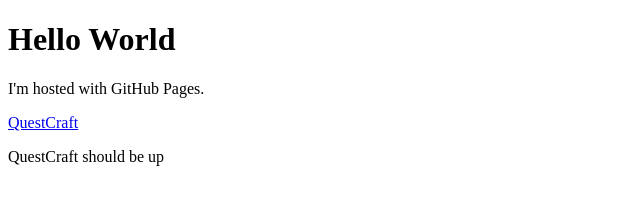
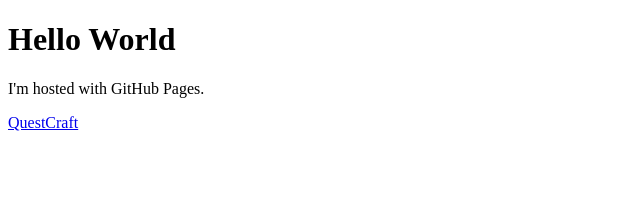
Before and after one commit to natereinert/natereinert.github.io, a plain HTML site: page index.html in a window 1280 px wide. Shown: the whole page, without its empty margins (0-640 px from the left). Drawn offline with Linux system fonts and the light colour scheme.

Commit message:
Update index.html

```diff
--- a/index.html
+++ b/index.html
@@ -4,6 +4,5 @@
     <h1>Hello World</h1>
     <p>I'm hosted with GitHub Pages.</p>
     <A HREF = "https://natereinert.github.io/questcraftexample">QuestCraft</A>
-    <p>QuestCraft should be up</p>
   </body>
 </html>
```
